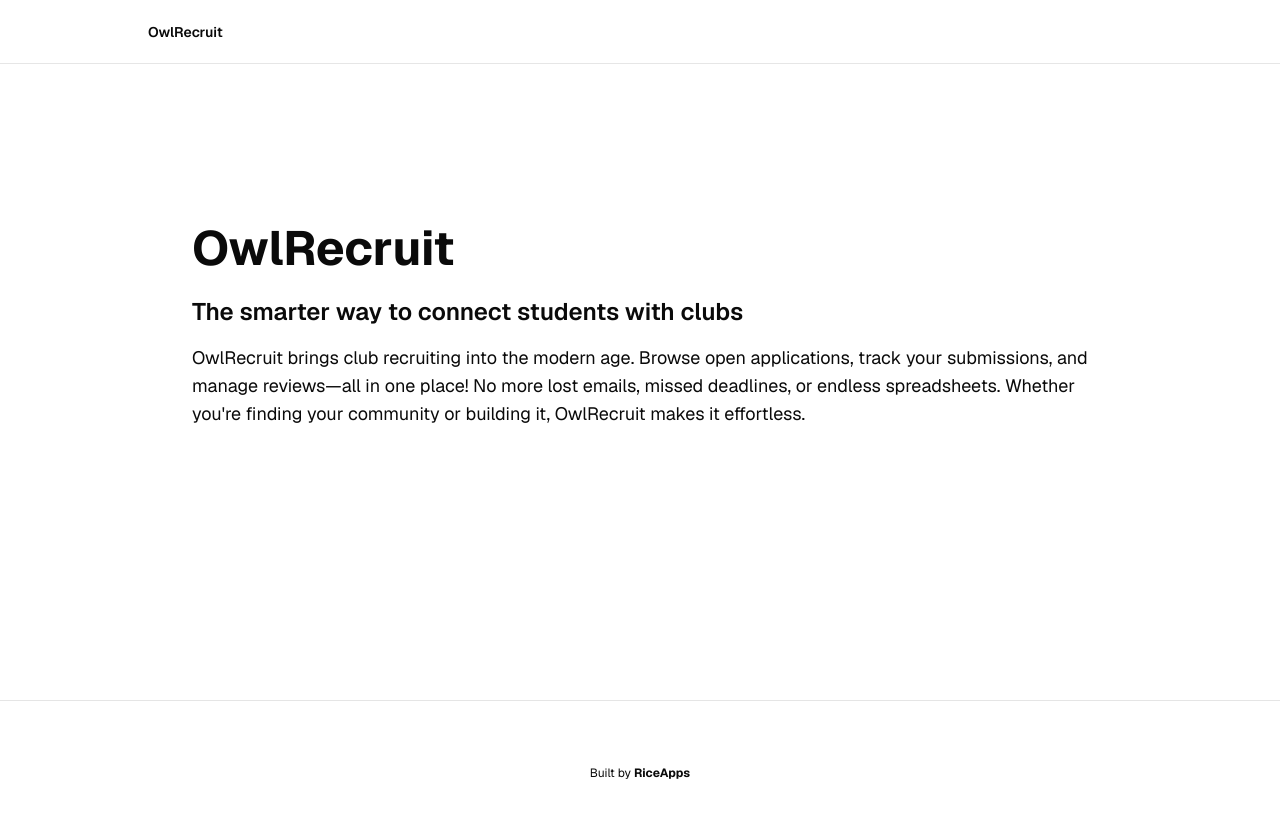
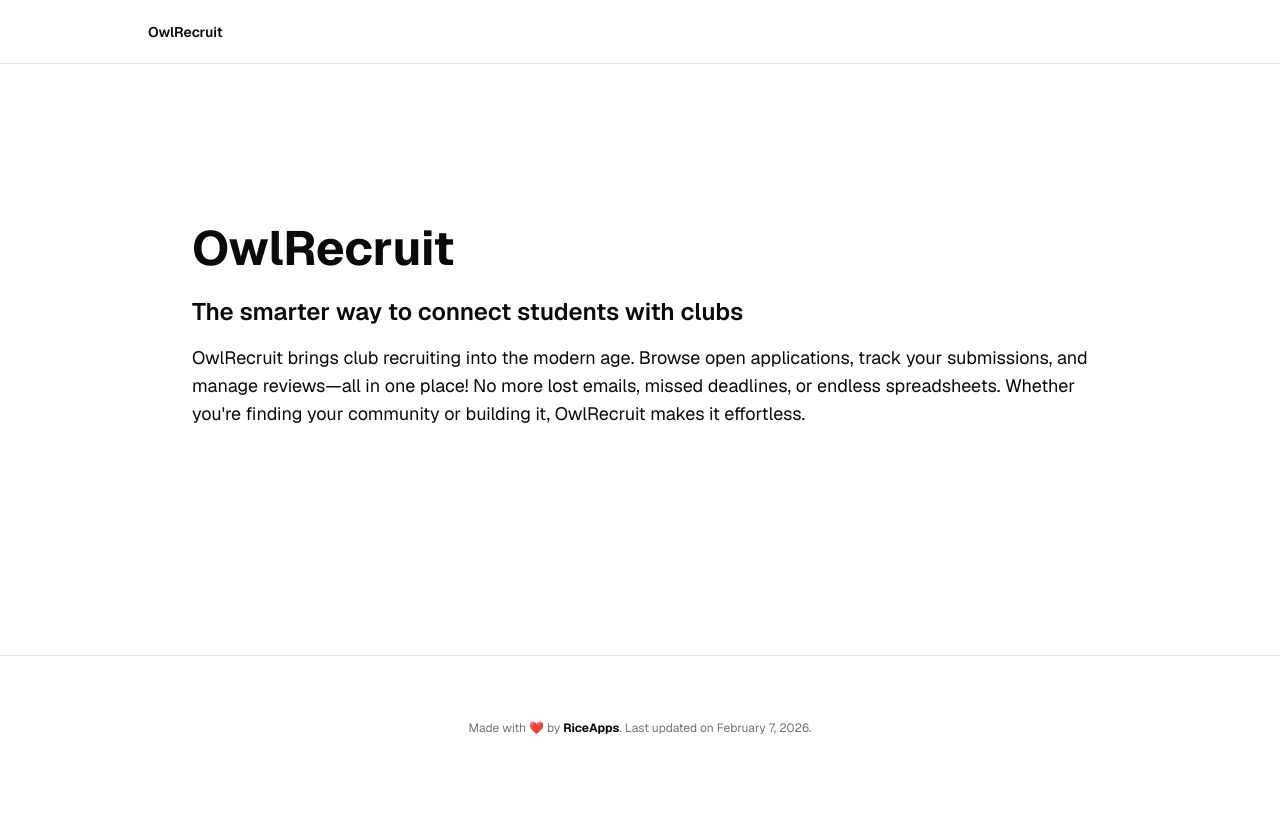
Before and after one commit to rice-apps/owlrecruit, a Next.js app: page / in a window 1280 px wide. Shown: the top 818 px of the page. Built offline with nearby package versions, Linux system fonts and the light colour scheme; no server answers.

Commit message:
chore: move global footer to root layout

```diff
--- a/app/layout.tsx
+++ b/app/layout.tsx
@@ -32,7 +32,31 @@ export default function RootLayout({
           enableSystem
           disableTransitionOnChange
         >
-          {children}
+          <div className="min-h-screen flex flex-col">
+            <div className="flex-1">{children}</div>
+
+            <footer className="w-full flex items-center justify-center border-t mx-auto text-center text-xs py-16">
+              <p className="text-muted-foreground">
+                Made with{" "}
+                <span role="img" aria-label="love">
+                  ❤️
+                </span>{" "}
+                by{" "}
+                <a
+                  href="https://riceapps.org/"
+                  target="_blank"
+                  className="font-bold hover:underline text-foreground"
+                  rel="noreferrer"
+                >
+                  RiceApps
+                </a>
+                .{" "}
+                <span className="text-muted-foreground">
+                  Last updated on February 7, 2026.
+                </span>
+              </p>
+            </footer>
+          </div>
         </ThemeProvider>
       </body>
     </html>
--- a/app/page.tsx
+++ b/app/page.tsx
@@ -3,8 +3,8 @@ import Link from "next/link";
 
 export default function Home() {
   return (
-    <main className="min-h-screen flex flex-col items-center">
-      <div className="flex-1 w-full flex flex-col gap-20 items-center">
+    <main className="flex-1 w-full flex flex-col items-center">
+      <div className="w-full flex flex-col gap-20 items-center">
         <nav className="w-full flex justify-center border-b border-b-foreground/10 h-16">
           <div className="w-full max-w-5xl flex justify-between items-center p-3 px-5 text-sm">
             <div className="flex gap-5 items-center font-semibold">
@@ -17,20 +17,7 @@ export default function Home() {
         <Hero />
 
         {/* Centered content section */}
-        <div className="flex-1 w-full flex flex-col gap-20 items-center"></div>
-        <footer className="w-full flex items-center justify-center border-t mx-auto text-center text-xs gap-8 py-16">
-          <p>
-            Built by{" "}
-            <a
-              href="https://riceapps.org/"
-              target="_blank"
-              className="font-bold hover:underline"
-              rel="noreferrer"
-            >
-              RiceApps
-            </a>
-          </p>
-        </footer>
+        <div className="flex-1 w-full flex flex-col gap-20 items-center" />
       </div>
     </main>
   );
```
